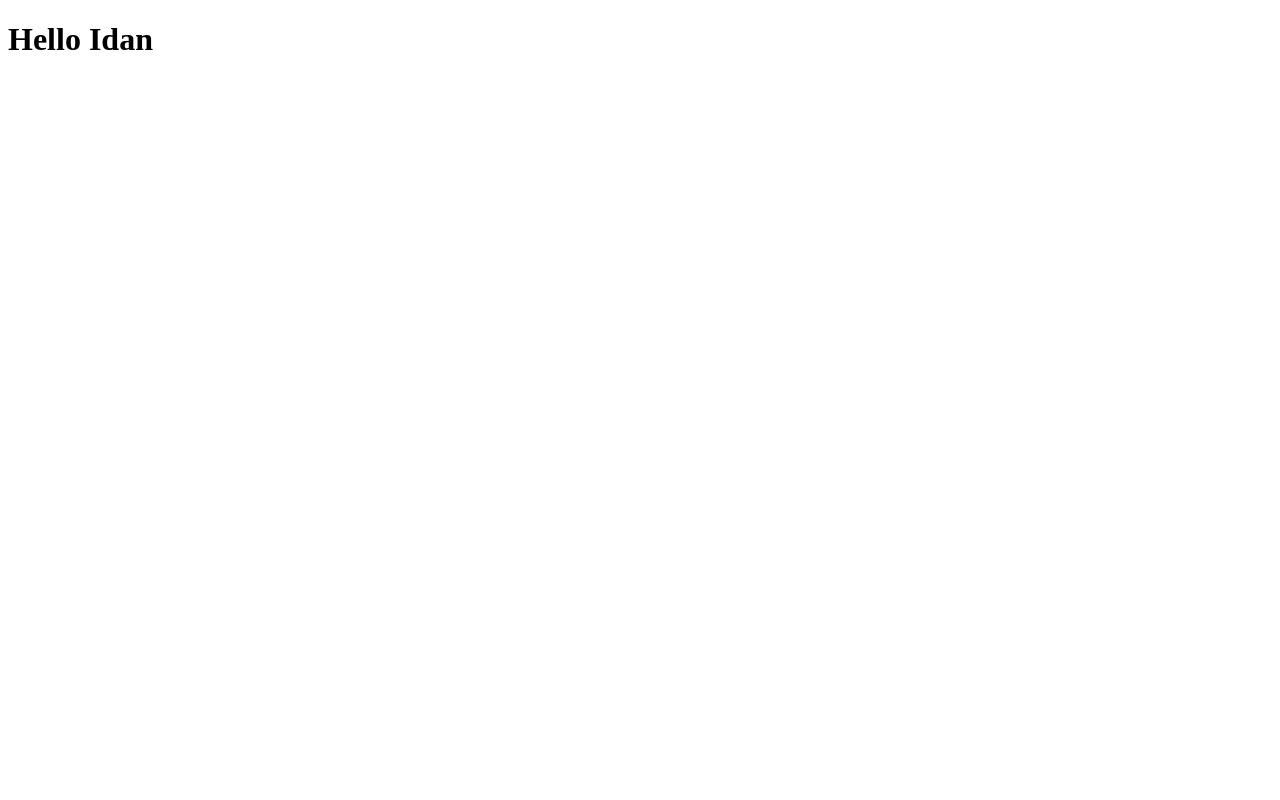
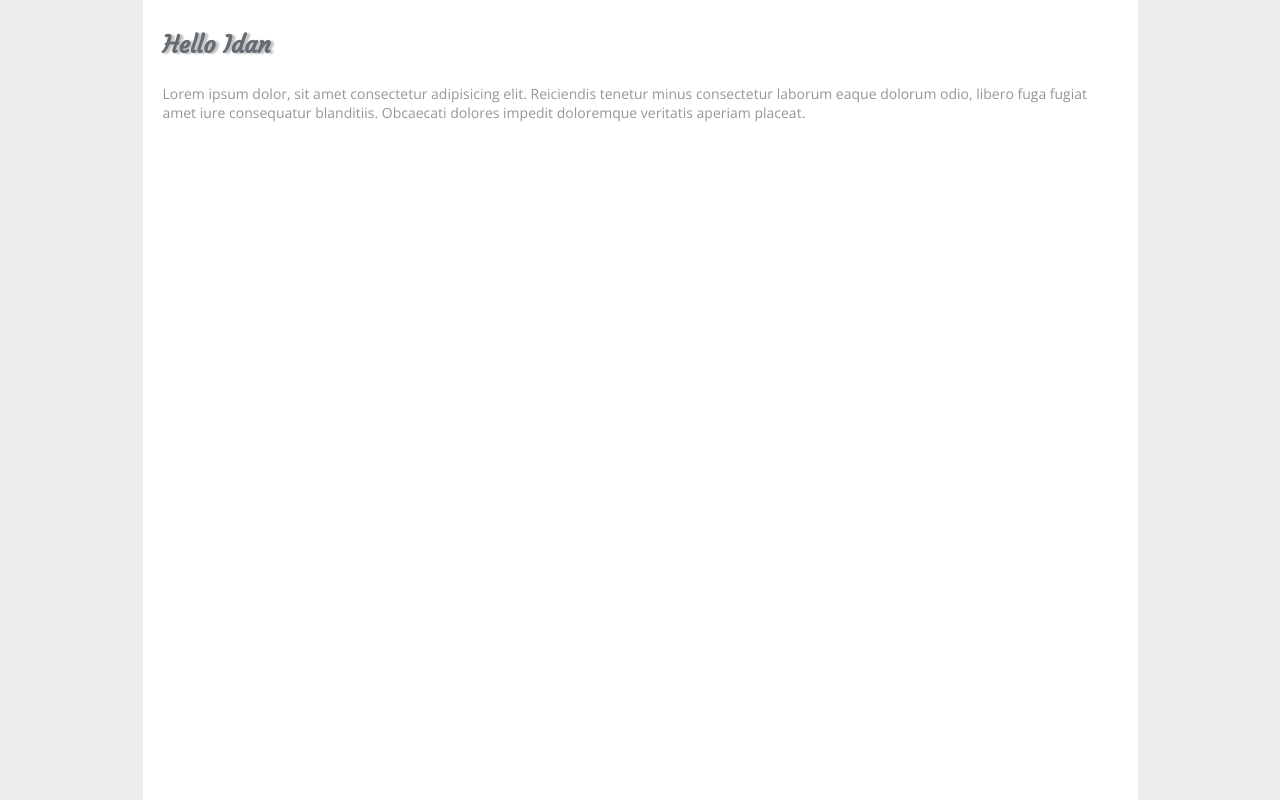
Before and after one commit to ibaraness/basic-webpack-setting, a website built with webpack: page src/index.html in a window 1280 px wide. Built offline with nearby package versions, Linux system fonts and the light colour scheme.

Commit message:
Added style support

```diff
--- a/src/app/entry.js
+++ b/src/app/entry.js
@@ -1,4 +1,5 @@
 import {greeting} from './greeting';
+import './../styles/style.css';
 
 var greetMessage = greeting("Idan");
 
--- a/src/index.html
+++ b/src/index.html
@@ -12,6 +12,7 @@
 
 <body>
   <h1 class="app-title"></h1>
+  <p>Lorem ipsum dolor, sit amet consectetur adipisicing elit. Reiciendis tenetur minus consectetur laborum eaque dolorum odio, libero fuga fugiat amet iure consequatur blanditiis. Obcaecati dolores impedit doloremque veritatis aperiam placeat.</p>
 </body>
 
 </html>
--- /dev/null
+++ b/src/styles/style.css
@@ -0,0 +1,29 @@
+@import url('https://fonts.googleapis.com/css?family=Courgette');
+@import url('https://fonts.googleapis.com/css?family=Open+Sans');
+html {
+    background-color: #ececec;
+    padding: 0;
+    height: 100%;
+    margin: 0;
+}
+body {
+    max-width: 995px;
+    margin: 0 auto;
+    height: 100%;
+    background-color: white;
+    padding: 20px;
+    box-sizing: border-box;
+}
+h1 {
+    color: #656d73;
+    font-size: 24px;
+    padding: 10px 0;
+    text-shadow: 3px 1px 2px #00000040;
+    font-family: 'Courgette', cursive;
+    margin:0;
+}
+p {
+    font-size: 14px;
+    color: #92979a;
+    font-family: 'Open Sans', sans-serif;
+}
```
